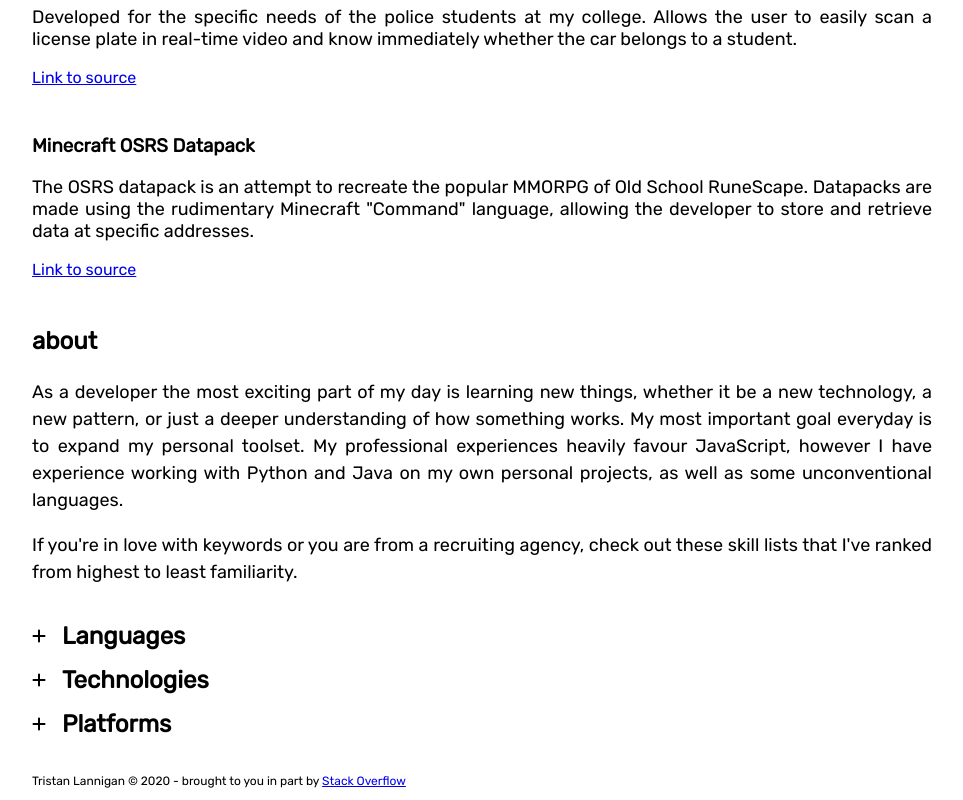
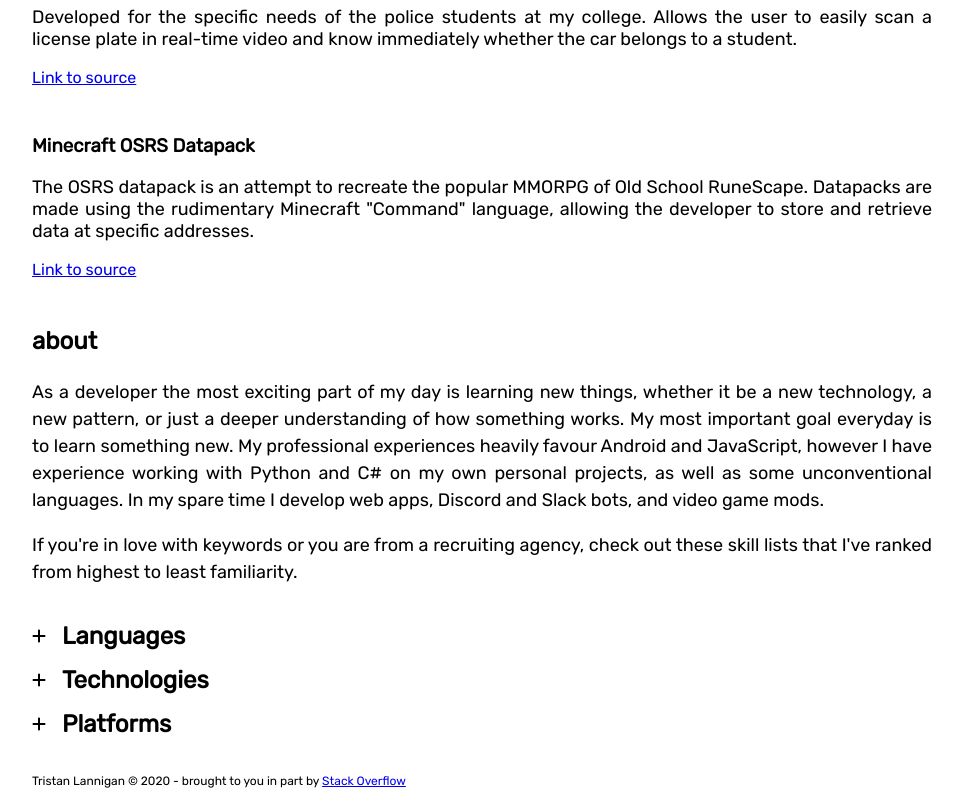
Before and after one commit to tlannigan/tlannigan.github.io, a React (Create React App) app: page / in a window 1280 px wide. Shown: the part 3847-4647 px from the top of the page, without its empty margins (158-1121 px from the left). Built offline with nearby package versions, Linux system fonts and the light colour scheme.

Commit message:
Update about section

```diff
--- a/src/About.jsx
+++ b/src/About.jsx
@@ -18,9 +18,9 @@ function About() {
             <p>
                 As a developer the most exciting part of my day is learning new things, whether it be a new technology,
                 a new pattern, or just a deeper understanding of how something works. My most important goal everyday is
-                to expand my personal toolset.
-                My professional experiences heavily favour JavaScript, however I have experience working with Python and
-                Java on my own personal projects, as well as some unconventional languages.
+                to learn something new.
+                My professional experiences heavily favour Android and JavaScript, however I have experience working with Python and
+                C# on my own personal projects, as well as some unconventional languages. In my spare time I develop web apps, Discord and Slack bots, and video game mods.
             </p>
             <Skills />
         </StyledAbout>
```
